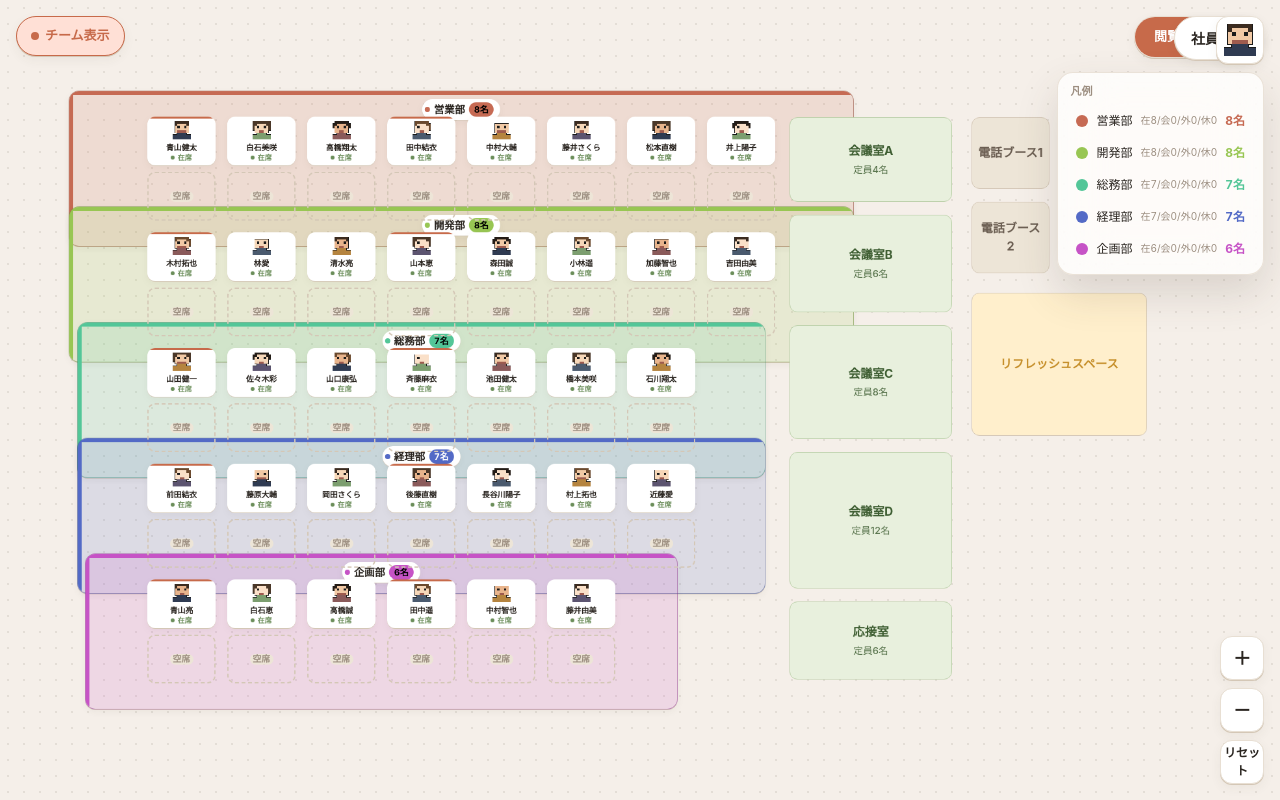
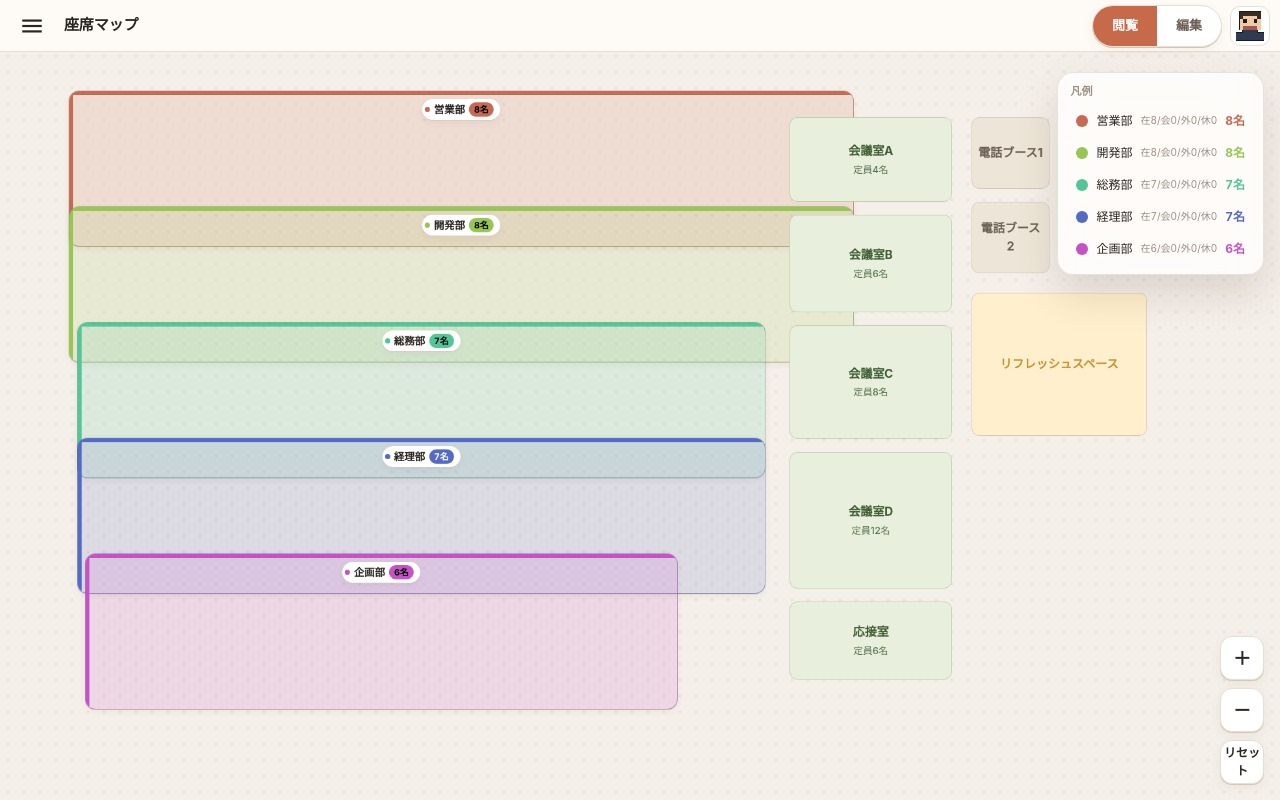
Before and after one commit to J-paku/seatmap-demo, a Next.js app: page / in a window 1280 px wide. Built offline with nearby package versions, Linux system fonts and the light colour scheme.

Commit message:
fix: 1次デモの相違点8件を修正
- チームクリックでメンバー表示、ヘッダー追加
- AIアバター即時生成、社員名を部署名+連番

```diff
--- a/components/SeatMapCanvas.tsx
+++ b/components/SeatMapCanvas.tsx
@@ -157,10 +157,8 @@ export const SeatMapCanvas = forwardRef<SeatMapCanvasHandle, Props>(function Sea
   const [selectedSeatId, setSelectedSeatId] = useState<string | null>(null)
   // 05: ディレクトリからのジャンプ着地時に強調パルスさせる座席
   const [pulsingSeatId, setPulsingSeatId] = useState<string | null>(null)
-  // 06: オーバーレイ表示(初期値true・セッション内メモリ保存のみ)
-  const [overlayVisible, setOverlayVisible] = useState(true)
-  // 06: 選択中チーム(null=非選択。常に0または1チーム)
-  const [selectedTeamId, setSelectedTeamId] = useState<string | null>(null)
+  // チームテーブルをクリックして展開中(=メンバー座席を表示する)チーム集合。ズーム段階とは無関係
+  const [expandedTeamIds, setExpandedTeamIds] = useState<Set<string>>(() => new Set())
 
   // 07: 編集モード中のドラッグ状態(座席/チームラベル共用)。view モードでは常に不使用
   type EditDrag =
@@ -946,32 +944,37 @@ export const SeatMapCanvas = forwardRef<SeatMapCanvasHandle, Props>(function Sea
     [applyTransform, cancelAnim, commitSnap]
   )
 
-  // 06: チーム選択トグル(同チーム再選択で解除)
+  // チームテーブルのクリックで、そのチームのメンバー表示を開閉(同チーム再クリックで閉じる)
   const toggleTeamSelect = useCallback((teamId: string) => {
-    setSelectedTeamId((cur) => (cur === teamId ? null : teamId))
+    setExpandedTeamIds((cur) => {
+      const next = new Set(cur)
+      if (next.has(teamId)) next.delete(teamId)
+      else next.add(teamId)
+      return next
+    })
   }, [])
 
-  // 06: 凡例行クリック→選択+該当エリアまでパン
+  // 06: 凡例行クリック→展開トグル+該当エリアまでパン
   const handleLegendSelect = useCallback(
     (teamId: string) => {
-      setSelectedTeamId((cur) => (cur === teamId ? null : teamId))
+      toggleTeamSelect(teamId)
       const r = teamAreas.get(teamId)
       if (r) panToRect(r)
     },
-    [panToRect, teamAreas]
+    [toggleTeamSelect, panToRect, teamAreas]
   )
 
-  // 06: キャンバス空き領域クリックで選択解除(座席・施設・チームエリア自体は各要素側で stopPropagation 済み)
+  // 空き領域クリックで全チームを閉じる(座席・施設・チームエリア自体は各要素側で stopPropagation 済み)
   // 07: 編集モード中は座席の編集選択(フローティングアクションバー)も併せて解除
   const handleCanvasBackgroundClick = useCallback(() => {
-    setSelectedTeamId(null)
+    setExpandedTeamIds((cur) => (cur.size ? new Set() : cur))
     if (isEditMode) handleEditCanvasBackgroundClick()
   }, [isEditMode, handleEditCanvasBackgroundClick])
 
-  // 06: Escapeキーで選択解除
+  // Escapeキーで全チームを閉じる
   useEffect(() => {
     const onKey = (e: KeyboardEvent) => {
-      if (e.key === 'Escape') setSelectedTeamId(null)
+      if (e.key === 'Escape') setExpandedTeamIds((cur) => (cur.size ? new Set() : cur))
     }
     window.addEventListener('keydown', onKey)
     return () => window.removeEventListener('keydown', onKey)
@@ -991,9 +994,8 @@ export const SeatMapCanvas = forwardRef<SeatMapCanvasHandle, Props>(function Sea
       onContextMenu={(e) => e.preventDefault()}
     >
       <div ref={layerRef} className='seat-map-transform'>
-        {/* z順: チームエリア → 施設 → 座席 */}
-        {overlayVisible &&
-          layout.teams.map((team) => {
+        {/* z順: チームエリア → 施設 → 座席。チームは常時表示(トグル廃止) */}
+        {layout.teams.map((team) => {
           const colorEntry = resolveTeamColor(teamColorMap, team.id, team.name)
           const baseArea = teamAreas.get(team.id) ?? team.area
           // 07: 編集ドラッグ中のチームはライブ座標を優先表示(確定は pointerup 時)
@@ -1009,8 +1011,8 @@ export const SeatMapCanvas = forwardRef<SeatMapCanvasHandle, Props>(function Sea
               colorEntry={colorEntry}
               presentCount={assignedCountByTeam.get(team.id) ?? 0}
               counterScale={counterScale}
-                selected={team.id === selectedTeamId}
-                dimmed={selectedTeamId !== null && team.id !== selectedTeamId}
+              selected={expandedTeamIds.has(team.id)}
+              dimmed={false}
               onSelect={toggleTeamSelect}
               isEditMode={isEditMode}
               onLabelEditPointerDown={onTeamLabelEditPointerDown}
@@ -1021,8 +1023,10 @@ export const SeatMapCanvas = forwardRef<SeatMapCanvasHandle, Props>(function Sea
         {layout.facilities.map((f) => (
           <FacilityBlock key={f.id} facility={f} counterScale={counterScale} onSelect={handleFacilitySelect} />
         ))}
-        {lod !== 'overview' &&
-          layout.seats.map((seat) => {
+        {/* メンバー座席は「展開中チーム」のみ表示。ズーム段階では出し入れしない */}
+        {layout.seats
+          .filter((seat) => expandedTeamIds.has(seat.teamId))
+          .map((seat) => {
             const emp = seat.employeeId ? employeeById.get(seat.employeeId) ?? null : null
             const status = emp ? presenceMap.get(emp.id) ?? 'present' : 'present'
             // 07: 編集ドラッグ中の座席はライブ座標を優先表示(確定は pointerup 時)
@@ -1049,21 +1053,6 @@ export const SeatMapCanvas = forwardRef<SeatMapCanvasHandle, Props>(function Sea
           <AlignmentGuides guides={snapGuides} viewBoxW={layout.viewBox.width} viewBoxH={layout.viewBox.height} />
         )}
       </div>
-      <div className='team-overlay-toolbar'>
-        <button
-          type='button'
-          className={`team-overlay-toggle${overlayVisible ? ' is-on' : ''}`}
-          aria-pressed={overlayVisible}
-          onClick={(e) => {
-            e.stopPropagation()
-            setOverlayVisible((v) => !v)
-          }}
-        >
-          <span className='team-overlay-toggle-dot' />
-          チーム表示
-        </button>
-      </div>
-      {overlayVisible && (
       <div className='team-legend'>
         <div className='team-legend-title'>凡例</div>
         {layout.teams.map((team) => {
@@ -1074,7 +1063,7 @@ export const SeatMapCanvas = forwardRef<SeatMapCanvasHandle, Props>(function Sea
             <button
               key={team.id}
               type='button'
-                className={`team-legend-row${team.id === selectedTeamId ? ' is-selected' : ''}`}
+              className={`team-legend-row${expandedTeamIds.has(team.id) ? ' is-selected' : ''}`}
               onClick={(e) => {
                 e.stopPropagation()
                 handleLegendSelect(team.id)
@@ -1094,7 +1083,6 @@ export const SeatMapCanvas = forwardRef<SeatMapCanvasHandle, Props>(function Sea
             )
           })}
       </div>
-      )}
       <ZoomControls onZoomIn={() => zoomButton(1)} onZoomOut={() => zoomButton(-1)} onReset={resetView} />
       {isEditMode && seatActionBarPos && editSelectedSeatId && (
         <SeatActionBar
--- a/mocks/employees.json
+++ b/mocks/employees.json
@@ -1,8 +1,8 @@
 [
   {
     "id": "emp-001",
-    "name": "青山健太",
-    "nameKana": "アオヤマケンタ",
+    "name": "営業部1",
+    "nameKana": "営業部1",
     "teamId": "team-01",
     "position": "部長",
     "email": "アオヤマ001@example.co.jp",
@@ -19,8 +19,8 @@
   },
   {
     "id": "emp-002",
-    "name": "白石美咲",
-    "nameKana": "シライシミサキ",
+    "name": "営業部2",
+    "nameKana": "営業部2",
     "teamId": "team-01",
     "email": "シライシ002@example.co.jp",
     "avatar": {
@@ -36,8 +36,8 @@
   },
   {
     "id": "emp-003",
-    "name": "高橋翔太",
-    "nameKana": "タカハシショウタ",
+    "name": "営業部3",
+    "nameKana": "営業部3",
     "teamId": "team-01",
     "email": "タカハシ003@example.co.jp",
     "avatar": {
@@ -53,8 +53,8 @@
   },
   {
     "id": "emp-004",
-    "name": "田中結衣",
-    "nameKana": "タナカユイ",
+    "name": "営業部4",
+    "nameKana": "営業部4",
     "teamId": "team-01",
     "position": "課長",
     "email": "タナカ004@example.co.jp",
@@ -71,8 +71,8 @@
   },
   {
     "id": "emp-005",
-    "name": "中村大輔",
-    "nameKana": "ナカムラダイスケ",
+    "name": "営業部5",
+    "nameKana": "営業部5",
     "teamId": "team-01",
     "email": "ナカムラ005@example.co.jp",
     "avatar": {
@@ -88,8 +88,8 @@
   },
   {
     "id": "emp-006",
-    "name": "藤井さくら",
-    "nameKana": "フジイサクラ",
+    "name": "営業部6",
+    "nameKana": "営業部6",
     "teamId": "team-01",
     "email": "フジイ006@example.co.jp",
     "avatar": {
@@ -105,8 +105,8 @@
   },
   {
     "id": "emp-007",
-    "name": "松本直樹",
-    "nameKana": "マツモトナオキ",
+    "name": "営業部7",
+    "nameKana": "営業部7",
     "teamId": "team-01",
     "email": "マツモト007@example.co.jp",
     "avatar": {
@@ -122,8 +122,8 @@
   },
   {
     "id": "emp-008",
-    "name": "井上陽子",
-    "nameKana": "イノウエヨウコ",
+    "name": "営業部8",
+    "nameKana": "営業部8",
     "teamId": "team-01",
     "email": "イノウエ008@example.co.jp",
     "avatar": {
@@ -139,8 +139,8 @@
   },
   {
     "id": "emp-009",
-    "name": "木村拓也",
-    "nameKana": "キムラタクヤ",
+    "name": "開発部1",
+    "nameKana": "開発部1",
     "teamId": "team-02",
     "position": "部長",
     "email": "キムラ009@example.co.jp",
@@ -157,8 +157,8 @@
   },
   {
     "id": "emp-010",
-    "name": "林愛",
-    "nameKana": "ハヤシアイ",
+    "name": "開発部2",
+    "nameKana": "開発部2",
     "teamId": "team-02",
     "email": "ハヤシ010@example.co.jp",
     "avatar": {
@@ -174,8 +174,8 @@
   },
   {
     "id": "emp-011",
-    "name": "清水亮",
-    "nameKana": "シミズリョウ",
+    "name": "開発部3",
+    "nameKana": "開発部3",
     "teamId": "team-02",
     "email": "シミズ011@example.co.jp",
     "avatar": {
@@ -191,8 +191,8 @@
   },
   {
     "id": "emp-012",
-    "name": "山本恵",
-    "nameKana": "ヤマモトメグミ",
+    "name": "開発部4",
+    "nameKana": "開発部4",
     "teamId": "team-02",
     "position": "課長",
     "email": "ヤマモト012@example.co.jp",
@@ -209,8 +209,8 @@
   },
   {
     "id": "emp-013",
-    "name": "森田誠",
-    "nameKana": "モリタマコト",
+    "name": "開発部5",
+    "nameKana": "開発部5",
     "teamId": "team-02",
     "email": "モリタ013@example.co.jp",
     "avatar": {
@@ -226,8 +226,8 @@
   },
   {
     "id": "emp-014",
-    "name": "小林遥",
-    "nameKana": "コバヤシハルカ",
+    "name": "開発部6",
+    "nameKana": "開発部6",
     "teamId": "team-02",
     "email": "コバヤシ014@example.co.jp",
     "avatar": {
@@ -243,8 +243,8 @@
   },
   {
     "id": "emp-015",
-    "name": "加藤智也",
-    "nameKana": "カトウトモヤ",
+    "name": "開発部7",
+    "nameKana": "開発部7",
     "teamId": "team-02",
     "email": "カトウ015@example.co.jp",
     "avatar": {
@@ -260,8 +260,8 @@
   },
   {
     "id": "emp-016",
-    "name": "吉田由美",
-    "nameKana": "ヨシダユミ",
+    "name": "開発部8",
+    "nameKana": "開発部8",
     "teamId": "team-02",
     "email": "ヨシダ016@example.co.jp",
     "avatar": {
@@ -277,8 +277,8 @@
   },
   {
     "id": "emp-017",
-    "name": "山田健一",
-    "nameKana": "ヤマダケンイチ",
+    "name": "総務部1",
+    "nameKana": "総務部1",
     "teamId": "team-03",
     "position": "部長",
     "email": "ヤマダ017@example.co.jp",
@@ -295,8 +295,8 @@
   },
   {
     "id": "emp-018",
-    "name": "佐々木彩",
-    "nameKana": "ササキアヤ",
+    "name": "総務部2",
+    "nameKana": "総務部2",
     "teamId": "team-03",
     "email": "ササキ018@example.co.jp",
     "avatar": {
@@ -312,8 +312,8 @@
   },
   {
     "id": "emp-019",
-    "name": "山口康弘",
-    "nameKana": "ヤマグチヤスヒロ",
+    "name": "総務部3",
+    "nameKana": "総務部3",
     "teamId": "team-03",
     "email": "ヤマグチ019@example.co.jp",
     "avatar": {
@@ -329,8 +329,8 @@
   },
   {
     "id": "emp-020",
-    "name": "斉藤麻衣",
-    "nameKana": "サイトウマイ",
+    "name": "総務部4",
+    "nameKana": "総務部4",
     "teamId": "team-03",
     "position": "課長",
     "email": "サイトウ020@example.co.jp",
@@ -347,8 +347,8 @@
   },
   {
     "id": "emp-021",
-    "name": "池田健太",
-    "nameKana": "イケダケンタ",
+    "name": "総務部5",
+    "nameKana": "総務部5",
     "teamId": "team-03",
     "email": "イケダ021@example.co.jp",
     "avatar": {
@@ -364,8 +364,8 @@
   },
   {
     "id": "emp-022",
-    "name": "橋本美咲",
-    "nameKana": "ハシモトミサキ",
+    "name": "総務部6",
+    "nameKana": "総務部6",
     "teamId": "team-03",
     "email": "ハシモト022@example.co.jp",
     "avatar": {
@@ -381,8 +381,8 @@
   },
   {
     "id": "emp-023",
-    "name": "石川翔太",
-    "nameKana": "イシカワショウタ",
+    "name": "総務部7",
+    "nameKana": "総務部7",
     "teamId": "team-03",
     "email": "イシカワ023@example.co.jp",
     "avatar": {
@@ -398,8 +398,8 @@
   },
   {
     "id": "emp-024",
-    "name": "前田結衣",
-    "nameKana": "マエダユイ",
+    "name": "経理部1",
+    "nameKana": "経理部1",
     "teamId": "team-04",
     "position": "部長",
     "email": "マエダ024@example.co.jp",
@@ -416,8 +416,8 @@
   },
   {
     "id": "emp-025",
-    "name": "藤原大輔",
-    "nameKana": "フジワラダイスケ",
+    "name": "経理部2",
+    "nameKana": "経理部2",
     "teamId": "team-04",
     "email": "フジワラ025@example.co.jp",
     "avatar": {
@@ -433,8 +433,8 @@
   },
   {
     "id": "emp-026",
-    "name": "岡田さくら",
-    "nameKana": "オカダサクラ",
+    "name": "経理部3",
+    "nameKana": "経理部3",
     "teamId": "team-04",
     "email": "オカダ026@example.co.jp",
     "avatar": {
@@ -450,8 +450,8 @@
   },
   {
     "id": "emp-027",
-    "name": "後藤直樹",
-    "nameKana": "ゴトウナオキ",
+    "name": "経理部4",
+    "nameKana": "経理部4",
     "teamId": "team-04",
     "position": "課長",
     "email": "ゴトウ027@example.co.jp",
@@ -468,8 +468,8 @@
   },
   {
     "id": "emp-028",
-    "name": "長谷川陽子",
-    "nameKana": "ハセガワヨウコ",
+    "name": "経理部5",
+    "nameKana": "経理部5",
     "teamId": "team-04",
     "email": "ハセガワ028@example.co.jp",
     "avatar": {
@@ -485,8 +485,8 @@
   },
   {
     "id": "emp-029",
-    "name": "村上拓也",
-    "nameKana": "ムラカミタクヤ",
+    "name": "経理部6",
+    "nameKana": "経理部6",
     "teamId": "team-04",
     "email": "ムラカミ029@example.co.jp",
     "avatar": {
@@ -502,8 +502,8 @@
   },
   {
     "id": "emp-030",
-    "name": "近藤愛",
-    "nameKana": "コンドウアイ",
+    "name": "経理部7",
+    "nameKana": "経理部7",
     "teamId": "team-04",
     "email": "コンドウ030@example.co.jp",
     "avatar": {
@@ -519,8 +519,8 @@
   },
   {
     "id": "emp-031",
-    "name": "青山亮",
-    "nameKana": "アオヤマリョウ",
+    "name": "企画部1",
+    "nameKana": "企画部1",
     "teamId": "team-05",
     "position": "部長",
     "email": "アオヤマ031@example.co.jp",
@@ -537,8 +537,8 @@
   },
   {
     "id": "emp-032",
-    "name": "白石恵",
-    "nameKana": "シライシメグミ",
+    "name": "企画部2",
+    "nameKana": "企画部2",
     "teamId": "team-05",
     "email": "シライシ032@example.co.jp",
     "avatar": {
@@ -554,8 +554,8 @@
   },
   {
     "id": "emp-033",
-    "name": "高橋誠",
-    "nameKana": "タカハシマコト",
+    "name": "企画部3",
+    "nameKana": "企画部3",
     "teamId": "team-05",
     "email": "タカハシ033@example.co.jp",
     "avatar": {
@@ -571,8 +571,8 @@
   },
   {
     "id": "emp-034",
-    "name": "田中遥",
-    "nameKana": "タナカハルカ",
+    "name": "企画部4",
+    "nameKana": "企画部4",
     "teamId": "team-05",
     "position": "課長",
     "email": "タナカ034@example.co.jp",
@@ -589,8 +589,8 @@
   },
   {
     "id": "emp-035",
-    "name": "中村智也",
-    "nameKana": "ナカムラトモヤ",
+    "name": "企画部5",
+    "nameKana": "企画部5",
     "teamId": "team-05",
     "email": "ナカムラ035@example.co.jp",
     "avatar": {
@@ -606,8 +606,8 @@
   },
   {
     "id": "emp-036",
-    "name": "藤井由美",
-    "nameKana": "フジイユミ",
+    "name": "企画部6",
+    "nameKana": "企画部6",
     "teamId": "team-05",
     "email": "フジイ036@example.co.jp",
     "avatar": {
--- a/pages/index.tsx
+++ b/pages/index.tsx
@@ -162,9 +162,34 @@ const SeatMapView = () => {
 
   return (
     <div className='seat-map-page'>
-      <div className='role-toggle-fixed'>
-        <EditModeToggle isEditMode={editor.isEditMode} onEnterEdit={editor.enterEditMode} />
-      </div>
+      {!editor.isEditMode && (
+        <header className='app-header'>
+          <button
+            type='button'
+            className='app-header-btn'
+            aria-label='メニュー'
+            onClick={() => setIsDirectoryOpen(true)}
+          >
+            <span className='material-symbols-outlined' aria-hidden='true'>
+              menu
+            </span>
+          </button>
+          <span className='app-header-title'>座席マップ</span>
+          <div className='app-header-right'>
+            <EditModeToggle isEditMode={editor.isEditMode} onEnterEdit={editor.enterEditMode} />
+            {selfAvatar && (
+              <button
+                type='button'
+                className='app-header-avatar'
+                aria-label='アバターを編集'
+                onClick={handleOpenAvatarEditor}
+              >
+                <PixelAvatar config={selfAvatar} size={30} />
+              </button>
+            )}
+          </div>
+        </header>
+      )}
       {ready && effectiveLayout && (
         <SeatMapCanvas
           ref={canvasRef}
@@ -183,26 +208,6 @@ const SeatMapView = () => {
           onUndo={editor.undo}
           canUndo={editor.canUndo}
         />
-      )}
-      {!editor.isEditMode && (
-        <button
-          type='button'
-          className='emp-dir-open-fab'
-          aria-label='社員ディレクトリを開く'
-          onClick={() => setIsDirectoryOpen(true)}
-        >
-          社員検索
-        </button>
-      )}
-      {!editor.isEditMode && selfAvatar && (
-        <button
-          type='button'
-          className='self-avatar-fab'
-          aria-label='アバターを編集'
-          onClick={handleOpenAvatarEditor}
-        >
-          <PixelAvatar config={selfAvatar} size={32} />
-        </button>
       )}
       <EmployeeDirectory
         isOpen={isDirectoryOpen}
--- a/scripts/generate-mocks.mjs
+++ b/scripts/generate-mocks.mjs
@@ -165,10 +165,12 @@ TEAM_DEFS.forEach((def, ti) => {
         outfit: OUTFIT_COLORS[gi % OUTFIT_COLORS.length],
       },
     }
+    // 表示名は実名ではなく「部署名+連番」(例: 営業部1)。検索用 nameKana も同値
+    const displayName = `${def.name}${local + 1}`
     const emp = {
       id,
-      name: `${sk}${gk}`,
-      nameKana: `${skk}${gkk}`,
+      name: displayName,
+      nameKana: displayName,
       teamId,
       ...(position ? { position } : {}),
       email: `${surnameRoman}${pad3(empSeq)}@example.co.jp`,
--- a/styles/seatmap.css
+++ b/styles/seatmap.css
@@ -250,3 +250,83 @@
   outline: 2px solid var(--color-accent);
   outline-offset: 2px;
 }
+
+/* ヘッダー(ハンバーガー+タイトル+編集トグル+アバター) */
+.app-header {
+  position: absolute;
+  top: 0;
+  left: 0;
+  right: 0;
+  height: 52px;
+  display: flex;
+  align-items: center;
+  gap: 10px;
+  padding: 0 10px;
+  background: var(--color-surface-overlay);
+  backdrop-filter: blur(10px);
+  border-bottom: 1px solid var(--color-border);
+  z-index: var(--z-index-sticky);
+}
+.app-header-btn {
+  width: 44px;
+  height: 44px;
+  border-radius: 10px;
+  border: 0;
+  background: transparent;
+  color: var(--color-text-primary);
+  cursor: pointer;
+  display: flex;
+  align-items: center;
+  justify-content: center;
+}
+.app-header-btn:hover {
+  background: var(--color-surface-muted);
+}
+.app-header-title {
+  font-size: 15px;
+  font-weight: 700;
+  color: var(--color-text-primary);
+  letter-spacing: -0.01em;
+}
+.app-header-right {
+  margin-left: auto;
+  display: flex;
+  align-items: center;
+  gap: 8px;
+}
+.app-header-avatar {
+  width: 40px;
+  height: 40px;
+  padding: 5px;
+  border-radius: 10px;
+  border: 1px solid var(--color-border);
+  background: var(--color-surface-elevated);
+  cursor: pointer;
+  display: flex;
+  align-items: center;
+  justify-content: center;
+}
+.app-header-btn:focus-visible,
+.app-header-avatar:focus-visible {
+  outline: 2px solid var(--color-accent);
+  outline-offset: 2px;
+}
+
+/* Material Symbols(リガチャ方式) */
+.material-symbols-outlined {
+  font-family: 'Material Symbols Outlined';
+  font-weight: normal;
+  font-style: normal;
+  font-size: 26px;
+  line-height: 1;
+  letter-spacing: normal;
+  text-transform: none;
+  display: inline-block;
+  white-space: nowrap;
+  word-wrap: normal;
+  direction: ltr;
+  -webkit-font-feature-settings: 'liga';
+  -webkit-font-smoothing: antialiased;
+  font-variation-settings: 'FILL' 0, 'wght' 400, 'GRAD' 0, 'opsz' 24;
+  user-select: none;
+}
```
Also changed, not shown: components/AvatarCustomizer.tsx (+16 -48 lines), pages/_document.tsx (+9 -1 lines), styles/avatar-customizer.css (+11 -0 lines). Lines whose indentation alone changed are shown as unchanged.
